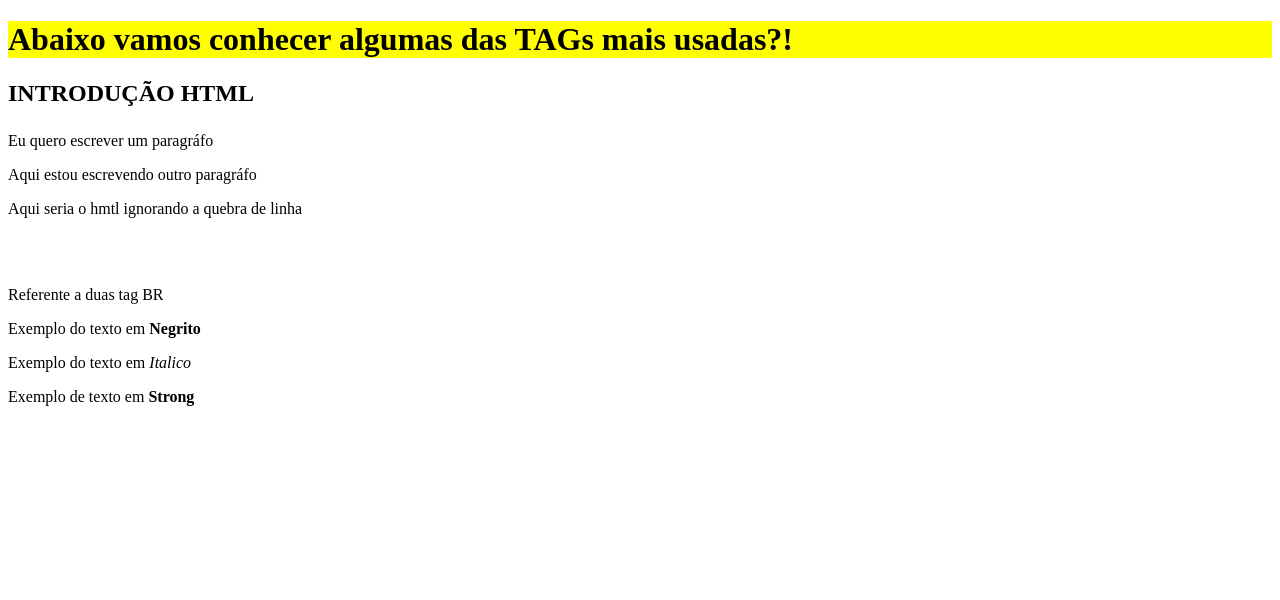
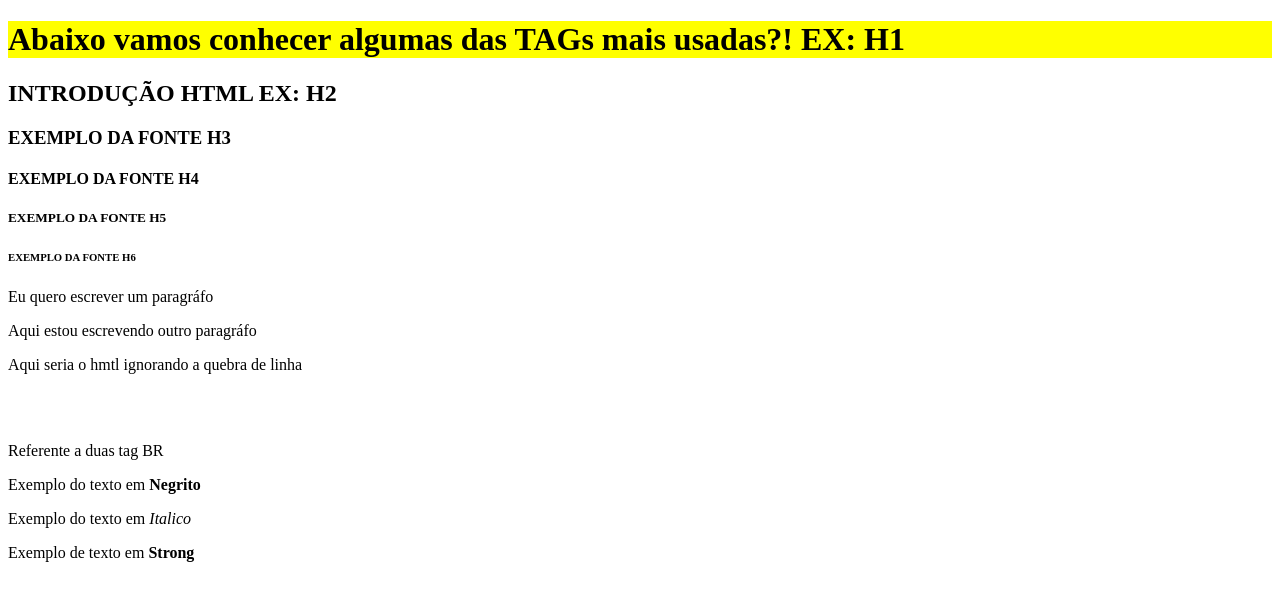
Before and after one commit to blessed87/meu-primeiro-projeto, a plain HTML site: page index.html in a window 1280 px wide. Drawn offline with Linux system fonts and the light colour scheme.

Commit message:
todas-as-aulas-hs

```diff
--- a/index.html
+++ b/index.html
@@ -8,12 +8,12 @@
   </head>
   <body>
 
-<h1>Abaixo vamos conhecer algumas das TAGs mais usadas?!</h1> <!-- titulo mais importante do site (apenas um por site) -->
-<h2>INTRODUÇÃO HTML</h2>
-<h3> </h3>
-<h4> </h4>
-<h5> </h5>
-<h6> </h6>
+<h1>Abaixo vamos conhecer algumas das TAGs mais usadas?! EX: H1</h1> <!-- titulo mais importante do site (apenas um por site) -->
+<h2>INTRODUÇÃO HTML EX: H2</h2>
+<h3> EXEMPLO DA FONTE H3</h3>
+<h4> EXEMPLO DA FONTE H4</h4>
+<h5> EXEMPLO DA FONTE H5</h5>
+<h6> EXEMPLO DA FONTE H6</h6>
 
 <!-- Paragráfos -->
 
```
